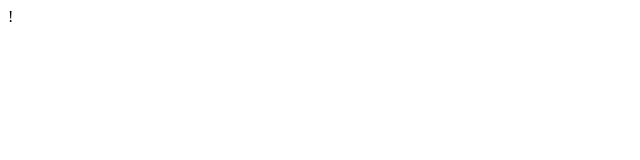
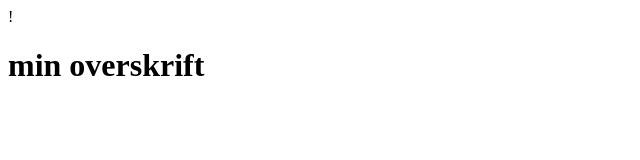
Before and after one commit to andreahauberg/git_test, a plain HTML site: page index.html in a window 1280 px wide. Shown: the whole page, without its empty margins (0-640 px from the left). Drawn offline with Linux system fonts and the light colour scheme; files that its build step writes are made by us from their sources.

Commit message:
overskrift

```diff
--- a/index.html
+++ b/index.html
@@ -13,7 +13,7 @@
 
   <body>
     <header>
-
+  <h1>min overskrift</h1>
     </header>
 
     <main>
```
